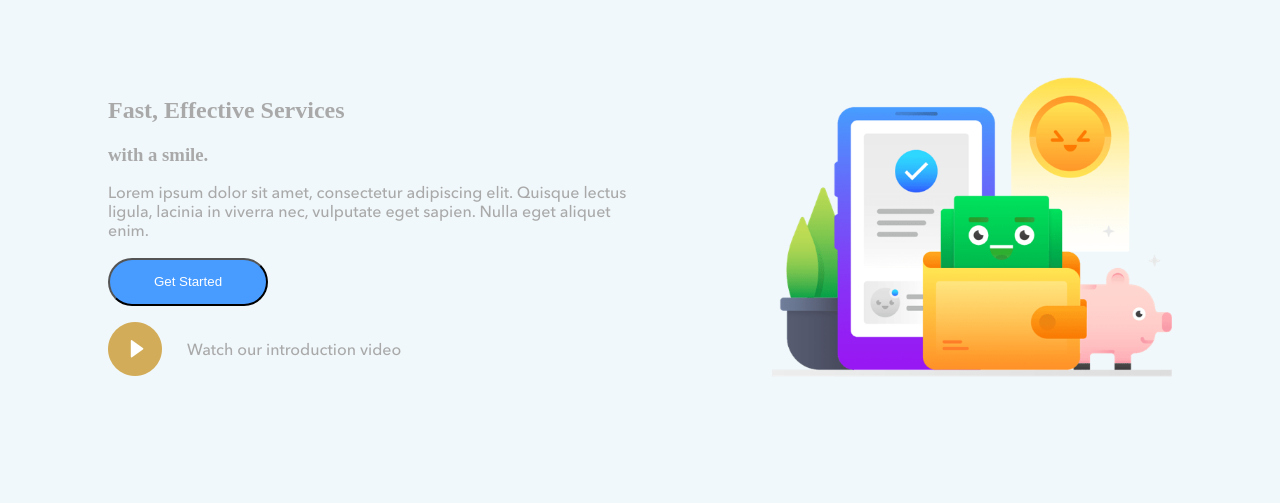
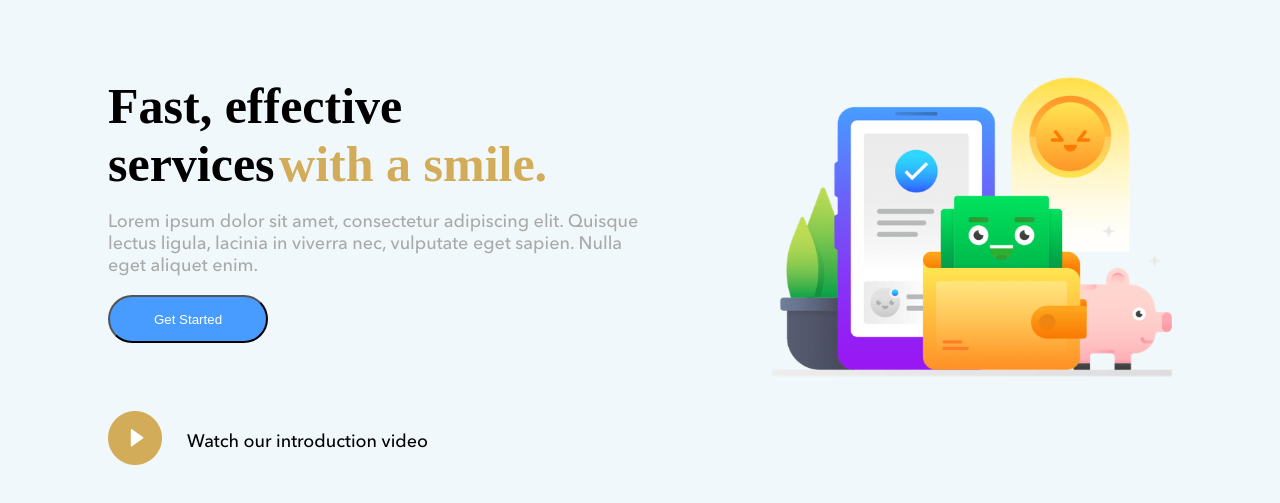
Before and after one commit to dollchuu/html-css-course, a plain HTML site: page Project 1/index.html in a window 1280 px wide. Shown: the part 97-600 px from the top of the page. Drawn offline with Linux system fonts and the light colour scheme; a web font is replaced by a local one.

Commit message:
cambios
pude cambiarle y editar el parrafo

```diff
--- a/Project 1/css/styles.css
+++ b/Project 1/css/styles.css
@@ -39,11 +39,27 @@ body {
 section {
     display: grid;
     grid-template-columns: 50% 50%;
+    font-family: "Avenir Next";
+    font-weight: medium;
+    font-size: 18px;
+}
+
+section .fast {
+    color: #000000;
+    font-size: 50px;
+    font-weight: bold;
+}
+
+section .smile {
+    color: #D2AC58;
+    font-size: 50px;
+    font-weight: bold;
 }
 
 .left-content {
     text-align: left;
 }
+
 .right-content {
     text-align: right;
 }
@@ -51,11 +67,13 @@ section {
 .video {
     display: grid;
     grid-template-columns: 56px auto;
+    padding-top: 50px;
 }
 
 .play-text{
     margin-left: 23px;
     margin-top: 20px;
+    color: #000000;
 }
 
 button {
--- a/Project 1/index.html
+++ b/Project 1/index.html
@@ -28,8 +28,8 @@
 
     <section>
         <div class="left-content">
-            <h1>Fast, Effective Services</h1>
-            <h3>with a smile.</h3>
+            <span class="fast">Fast, effective<br />services</span>
+            <span class="smile">with a smile.</span>
             <p>
                 Lorem ipsum dolor sit amet, consectetur adipiscing elit. Quisque lectus ligula, lacinia in viverra nec,
                 vulputate eget sapien. Nulla eget aliquet enim.
```
Also changed, not shown: 1 other file.
